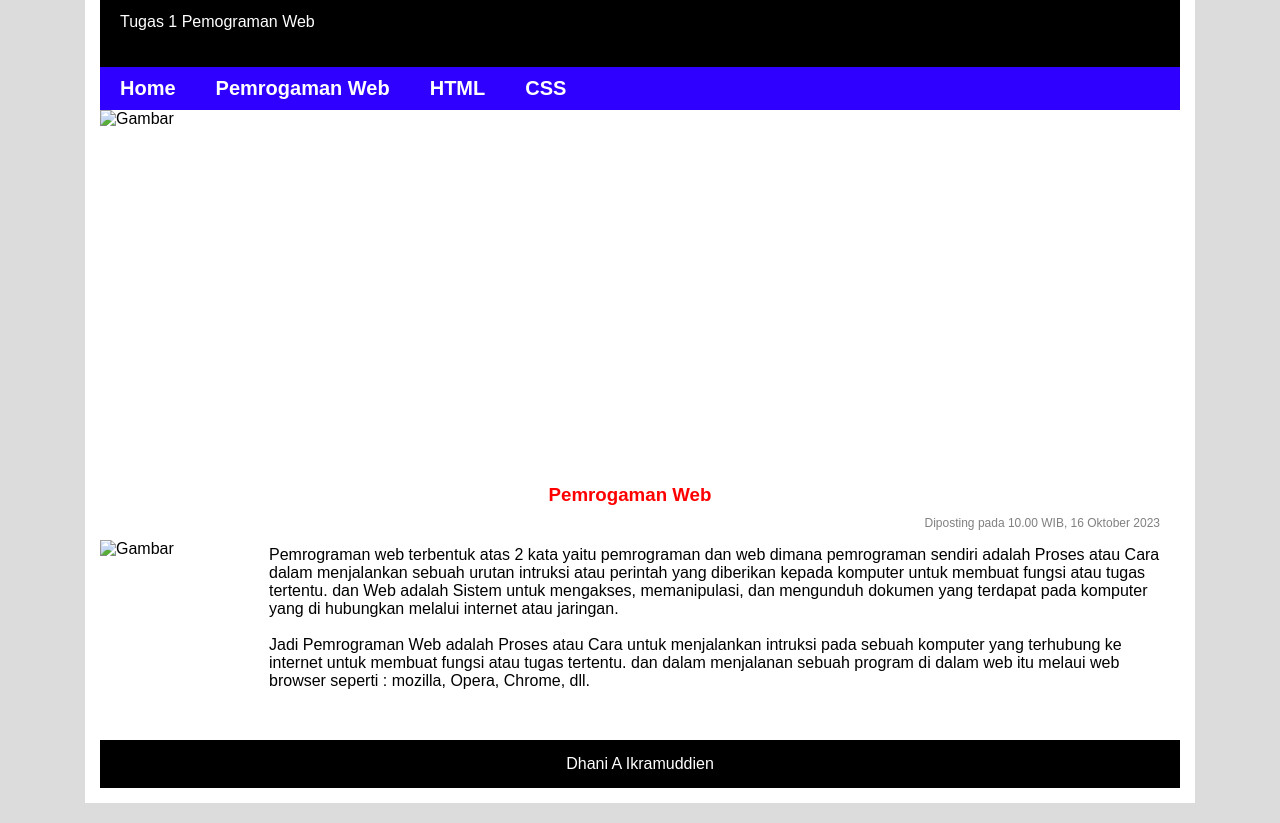
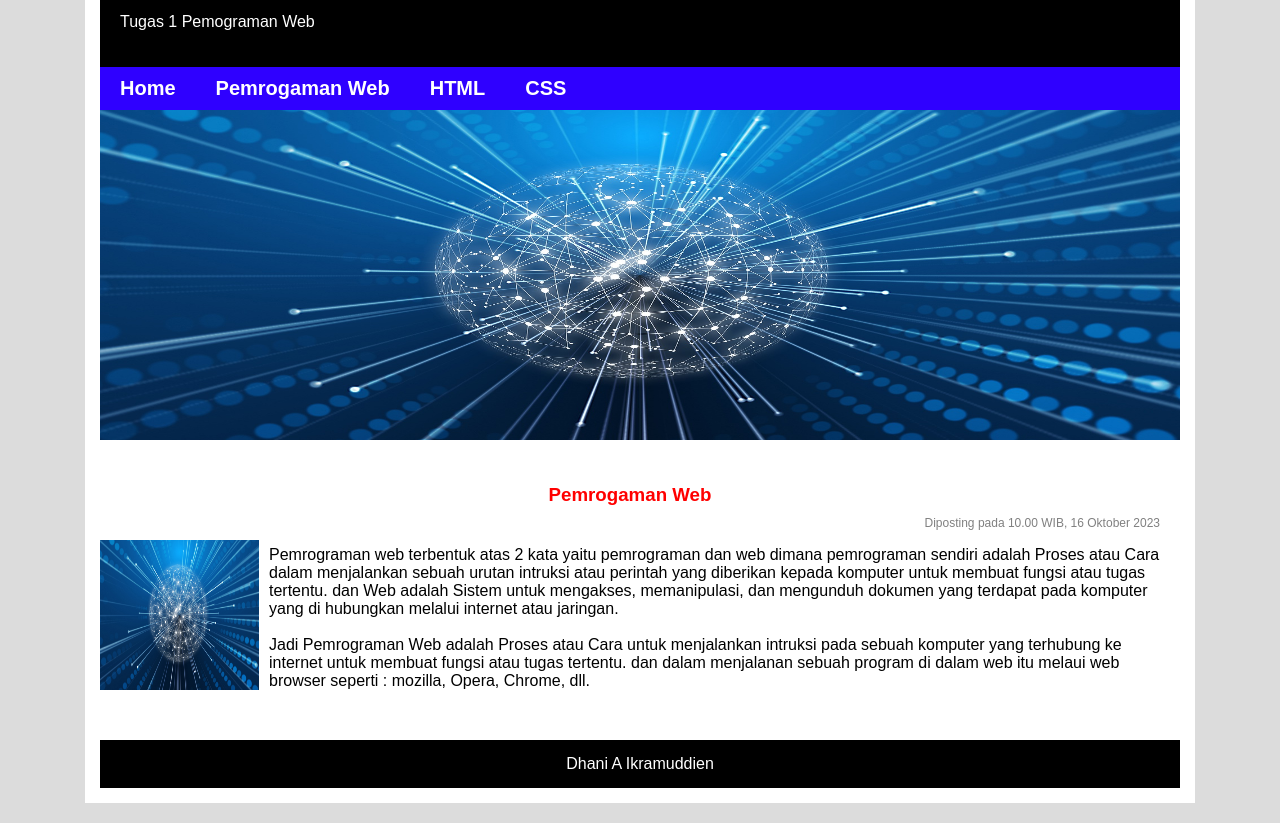
Before and after one commit to DeadlySinszz/dhaniahmad147.github.io, a plain HTML site: page pemrogramanweb.html in a window 1280 px wide. Shown: the part 127-950 px from the top of the page. Drawn offline with Linux system fonts and the light colour scheme.

Commit message:
Update pemrogramanweb.html

```diff
--- a/pemrogramanweb.html
+++ b/pemrogramanweb.html
@@ -26,7 +26,7 @@
         </nav>
 
         <div class="banner">
-            <img src="Gambar/gambar1.jpg" alt="Gambar">
+            <img src="gambar1.jpg" alt="Gambar">
         </div>
 
         <div class="menu-tengah1">
@@ -36,7 +36,7 @@
                     Diposting pada 10.00 WIB, 16 Oktober 2023
                 </span>
 
-                <img src="Gambar/gambar1.jpg" alt="Gambar">
+                <img src="gambar1.jpg" alt="Gambar">
 
                 <p>
                     Pemrograman web terbentuk atas 2 kata yaitu pemrograman dan web dimana pemrograman sendiri adalah Proses atau Cara dalam menjalankan sebuah urutan intruksi atau perintah yang diberikan kepada komputer untuk membuat fungsi atau tugas tertentu. dan Web adalah Sistem untuk mengakses, memanipulasi, dan mengunduh dokumen yang terdapat pada komputer yang di hubungkan melalui internet atau jaringan.<br>
```
